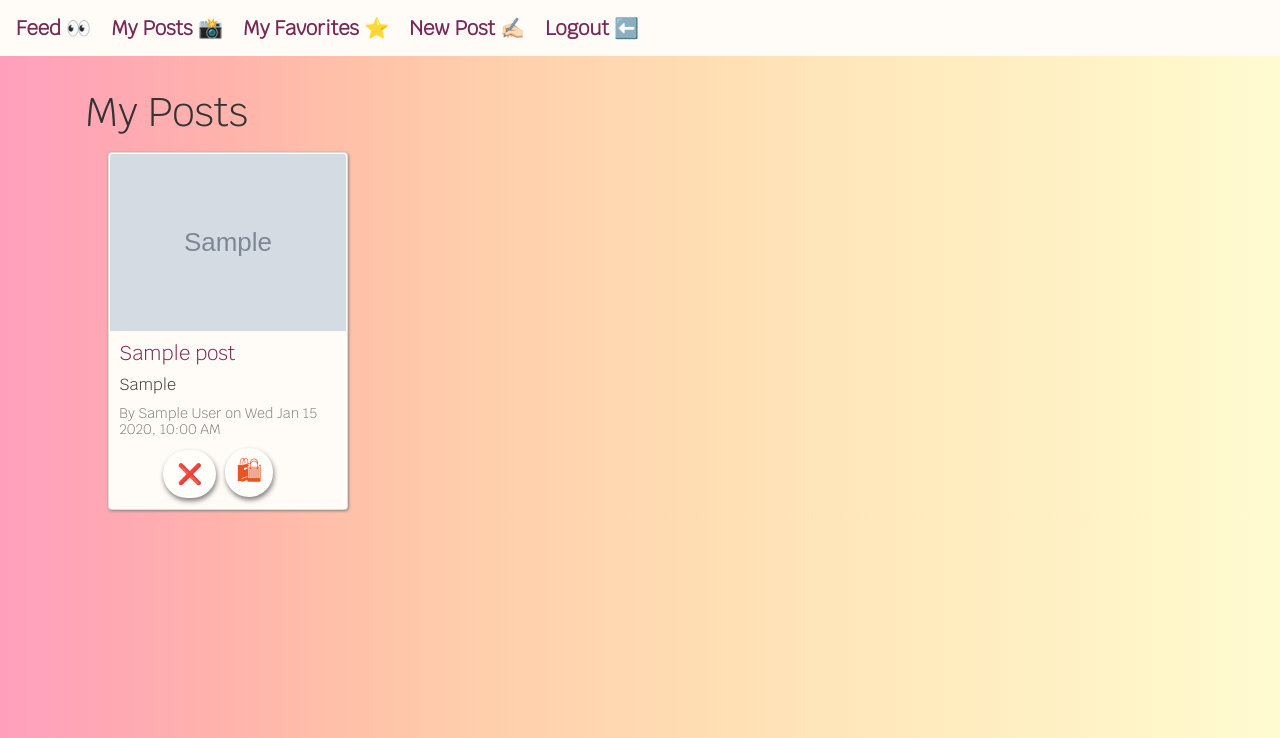
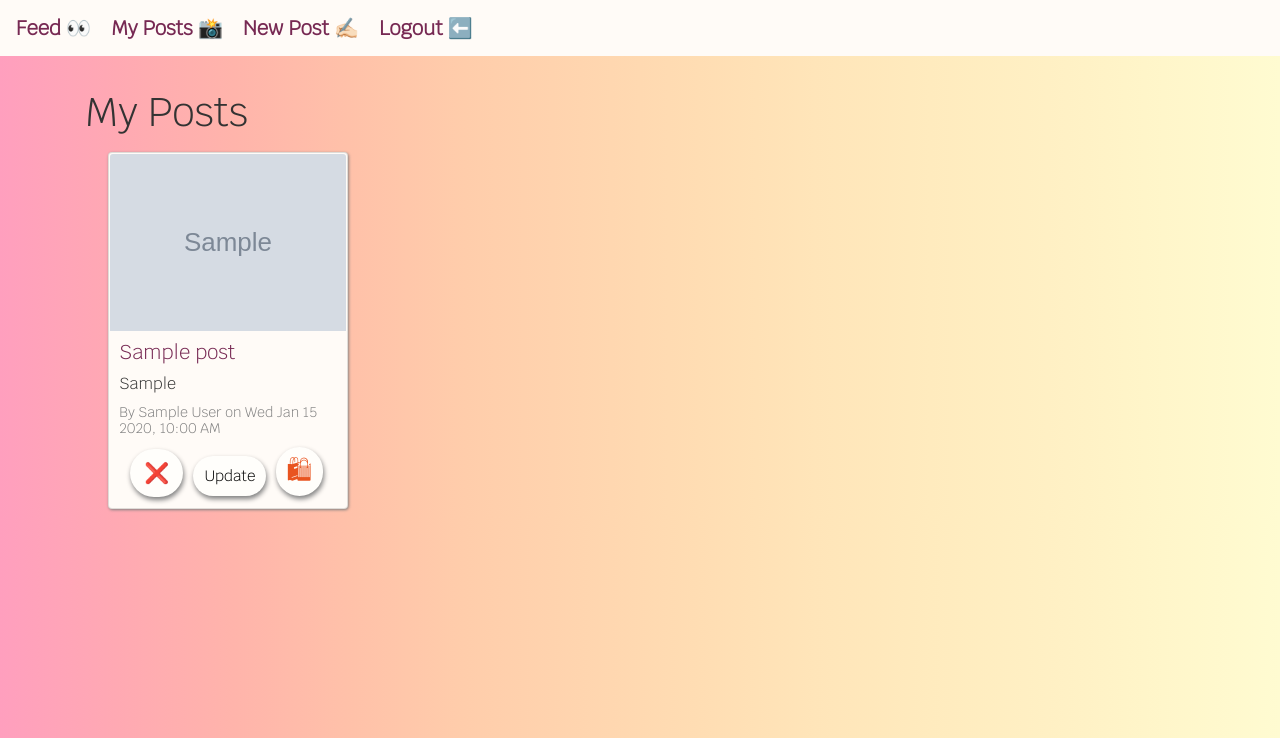
Before and after one commit to ashleynd/29-capstone-1, a Flask app: page /myposts in a window 1280 px wide. Shown: the top 738 px of the page. Run offline with Flask 2, Linux system fonts and the light colour scheme; the visitor is signed in with stand-in values (Sample User, id 1); tables that the repository leaves empty hold one stand-in row (Sample ...).

Commit message:
adding in update path

```diff
--- a/app.py
+++ b/app.py
@@ -1,7 +1,7 @@
 from flask import Flask, render_template, redirect, session, flash, abort, url_for
 from flask_debugtoolbar import DebugToolbarExtension
-from models import Favorite, connect_db, db, User, Post
-from forms import RegisterForm, LoginForm, AddPostForm, EditPostForm, DeleteForm
+from models import connect_db, db, User, Post
+from forms import RegisterForm, LoginForm, AddPostForm, DeleteForm, EditPostForm
 import requests
 from sqlalchemy.exc import IntegrityError
 
@@ -126,8 +126,8 @@ def add_post():
     if form.validate_on_submit():
         # data = {k: v for k, v in form.data.items() if k != "csrf_token"}
         # new_post = Post(**data)
+        # image = form.image.data
         title = form.title.data
-        # image = form.image.data
         photo_url = form.photo_url.data
         purchase_url = form.purchase_url.data
         caption = form.caption.data
@@ -147,7 +147,7 @@ def add_post():
 
 @app.route("/myposts")
 def my_posts():
-    """Page for posts the user created."""
+    """Page to show just the posts the user created."""
 
     if "user_id" not in session:
         flash("🚫 You must be logged in to create posts.")
@@ -160,24 +160,29 @@ def my_posts():
         return render_template("/posts/my_posts.html", posts=posts, user_id=user_id, form=form)
 
 
-# @app.route('/posts/<int:post_id>', methods=["GET"])
-# def posts_show(post_id):
-#     """Show a post."""
+@app.route("/posts/<int:post_id>/update", methods=["GET", "POST"])
+def update_post(post_id):
+    """Edit form for user's posts."""
 
-#     p = Post.query.get(post_id)
-#     return render_template('posts/purchase_post.html', post=p)
+    post = Post.query.get(post_id)
 
+    if "user_id" not in session:
+        flash("🚫 You must be logged in to edit posts.")
+        return redirect("/")
 
-# @app.route("/buy")
-# def purchase_post():
-#     """Post with link to purchase."""
+    form = EditPostForm(obj=post)
 
-#     if "user_id" not in session:
-#         flash("You must be logged in to view!")
-#         return redirect("/")
+    if form.validate_on_submit():
+        post.title = form.title.data
+        post.photo_url = form.photo_url.data
+        post.purchase_url = form.purchase_url.data
+        post.caption = form.caption.data
 
-#     else:
-#         return render_template("/posts/purchase_post.html")
+        db.session.commit()
+        flash(f"New post: {post.title} updated. 👍🏻")
+        return redirect("/myposts")
+
+    return render_template("posts/post_edit.html", form=form, post=post)
 
 #############################################################################
 # Delete Route
@@ -204,37 +209,31 @@ def delete_post(post_id):
 #############################################################################
 # Favorite Routes
 
-@app.route("/posts/<int:post_id>/favorite", methods=["POST"])
-def add_favorite(post_id):
-    """Favorite post."""
+# @app.route("/posts/<int:post_id>/favorite", methods=["POST"])
+# def add_favorite(post_id):
+#     """Favorite post."""
 
-    if "user_id" not in session:
-        flash("🚫 You must be logged in to favorite posts.")
-        return redirect("/")
+#     if "user_id" not in session:
+#         flash("🚫 You must be logged in to favorite posts.")
+#         return redirect("/")
 
-    # post_id = Post.query.get(post_id)
-    favorite = Favorite(user_id = session["user_id"], post_id=post_id)
-    db.session.add(favorite)
-    db.session.commit()
-    # flash(f"{favorite.title} added to Favorites. 👏🏻")
-    return redirect("/favorites")
+#     favorite = Favorite(user_id = session["user_id"], post_id=post_id)
+#     db.session.add(favorite)
+#     db.session.commit()
+#     return redirect("/favorites")
 
-@app.route("/favorites")
-def show_favorites():
-    """Page to show all the posts the user favorited."""
+# @app.route("/favorites")
+# def show_favorites():
+#     """Page to show all the posts the user favorited."""
 
-    if "user_id" not in session:
-        flash("🚫 You must be logged in to add favorites.")
-        return redirect("/")
+#     if "user_id" not in session:
+#         flash("🚫 You must be logged in to add favorites.")
+#         return redirect("/")
 
-    else:
-        user_id = session["user_id"]
-        # favorites = Favorite.query.filter(Favorite.user_id==user_id)
-        user = User.query.get_or_404(user_id)
-        # print('~~~~~~~~~~~~~~~~~~~~~')
-        # print(user)
-        # print('~~~~~~~~~~~~~~~~~~~~~')
-        return render_template("/posts/favorites.html", user=user)
+#     else:
+#         user_id = session["user_id"]
+#         user = User.query.get_or_404(user_id)
+#         return render_template("/posts/favorites.html", user=user)
 
 
 #############################################################################
--- a/models.py
+++ b/models.py
@@ -27,7 +27,7 @@ class User(db.Model):
     password = db.Column(db.Text, nullable=False)
 
     posts = db.relationship('Post', backref='user', cascade='all, delete-orphan')
-    favorites = db.relationship('Post', secondary="favorites")
+    # favorites = db.relationship('Post', secondary="favorites")
 
     def __repr__(self):
         return f"<User #{self.id}: {self.username}>"
@@ -95,11 +95,11 @@ class Post(db.Model):
     def __repr__(self):
         return f"<Post Info: {self.id} {self.title} {self.purchase_url} {self.caption} {self.user_id}>"
 
-class Favorite(db.Model):
-    """User post favorites."""
+# class Favorite(db.Model):
+#     """User post favorites."""
 
-    __tablename__ = 'favorites'
+#     __tablename__ = 'favorites'
 
-    id = db.Column(db.Integer, primary_key=True)
-    user_id = db.Column(db.Integer, db.ForeignKey('users.id', ondelete='cascade'))
-    post_id = db.Column(db.Integer, db.ForeignKey('posts.id', ondelete='cascade'), unique=True)
+#     id = db.Column(db.Integer, primary_key=True)
+#     user_id = db.Column(db.Integer, db.ForeignKey('users.id', ondelete='cascade'))
+#     post_id = db.Column(db.Integer, db.ForeignKey('posts.id', ondelete='cascade'), unique=True)
--- a/static/styles.css
+++ b/static/styles.css
@@ -51,8 +51,11 @@ img {
 }
 
 #title {
+    margin-top: 10px;
+}
+
+#card-title {
     margin: 9px;
-    margin-top: 10px;
 }
 
 
@@ -143,9 +146,9 @@ img {
 #my-post-delete-btn {
     background-color: #fffefb;
     margin: 3px;
-    margin-left: 53px;
     margin-top: 4px;
     margin-bottom: 9px;
+    margin-left: 20px;
     border: grey;
     padding: 9px 14px;
     box-shadow: 1px 3px 5px grey;
@@ -241,6 +244,25 @@ img {
 }
 
 /* ############################################################################# */
+/* # Edit Post Buttons */
+
+#edit-btn {
+    background-color: #fffefb;
+    color: black;
+    border: grey;
+    padding: 9px 11px;
+    box-shadow: 1px 3px 5px grey;
+    border-radius: 100px;
+    font-size: 15px;
+}
+
+#edit-btn:hover {
+     background-color: #fffaca;
+     box-shadow: 1px 4px 9px grey;
+    -webkit-transition:  box-shadow .1s ease-in;
+}
+
+/* ############################################################################# */
 /* # Register/Login Buttons */
 
 #register-btn {
--- a/templates/base.html
+++ b/templates/base.html
@@ -30,7 +30,7 @@
       <div class="navbar-container">
         <div class="navbar-brand"><a class="text-dark" href="/feed" style="text-decoration: none;"><strong>Feed 👀</strong></a></div>
         <div class="navbar-brand"><a class="text-dark" href="/myposts" style="text-decoration: none;"><strong>My Posts 📸</strong></a></div>
-        <div class="navbar-brand"><a class="text-dark" href="/favorites" style="text-decoration: none;"><strong>My Favorites ⭐️</strong></a></div>
+        <!-- <div class="navbar-brand"><a class="text-dark" href="/favorites" style="text-decoration: none;"><strong>My Favorites ⭐️</strong></a></div> -->
         <div class="navbar-brand"><a class="text-dark" href="/add" style="text-decoration: none;"><strong>New Post ✍🏻</strong></a></div>
         <div class="navbar-brand"><a class="text-dark" href="/logout" style="text-decoration: none;"><strong>Logout ⬅️</strong></a></div>
       </div>
--- a/templates/posts/feed.html
+++ b/templates/posts/feed.html
@@ -12,11 +12,11 @@
             <a href="{{ post.photo_url }}" style="text-decoration: none;" target="_blank">
               <img src="{{ post.photo_url }}" class="card-img-top text-info" alt="image">
             </a>
-              <h5 id="title" class="card-title text-dark">{{ post.title }}</h5>
+              <h5 id="card-title" class="card-title text-dark">{{ post.title }}</h5>
               <p class="card-text">{{ post.caption }}</p>
               <p class="card-time"><small>By {{ post.user.full_name }} on {{ post.friendly_date }}</small></p>
-                <button id="like-btn" class="btn btn-outline-danger" formmethod="POST" formaction="/posts/{{ post.id }}/favorite">⭐️</button>
-              <button id="shop-btn"><a href='{{ post.purchase_url }}' target="_blank" style="text-decoration: none;">🛍</a></button>
+                <!-- <button id="like-btn" class="btn btn-outline-danger" formmethod="POST" formaction="/posts/{{ post.id }}/favorite">⭐️</button> -->
+              <button id="shop-btn-public"><a href='{{ post.purchase_url }}' target="_blank" style="text-decoration: none;">🛍</a></button>
             </form>
             </div>
           </div>
--- a/templates/posts/my_posts.html
+++ b/templates/posts/my_posts.html
@@ -14,10 +14,11 @@
         <a href="{{ post.photo_url }}" style="text-decoration: none;" target="_blank">
           <img src="{{ post.photo_url }}" class="card-img-top text-info" alt="image">
         </a>
-          <h5 id="title" class="card-title text-dark">{{ post.title }}</h5>
+          <h5 id="card-title" class="card-title text-dark">{{ post.title }}</h5>
         <p class="card-text">{{ post.caption }}</p>
         <p class="card-time"><small>By {{ post.user.full_name }} on {{ post.friendly_date }}</small></p>
             <button id="my-post-delete-btn" class="btn btn-outline-danger" formmethod="POST" formaction="/posts/{{ post.id }}/delete">❌</button>
+            <button id="edit-btn" class="btn btn-outline-danger" formmethod="POST" formaction="/posts/{{ post.id }}/update">Update</button>
             <button id="shop-btn"><a href='{{ post.purchase_url }}' target="_blank" style="text-decoration: none;">🛍</a></button>
         </form>
       </div>
```
Also changed, not shown: other parts of static/styles.css (+2 -2 lines), templates/posts/favorites.html (+16 -60 lines), templates/posts/post_edit.html (added, +39 -0 lines), 1 other file.
